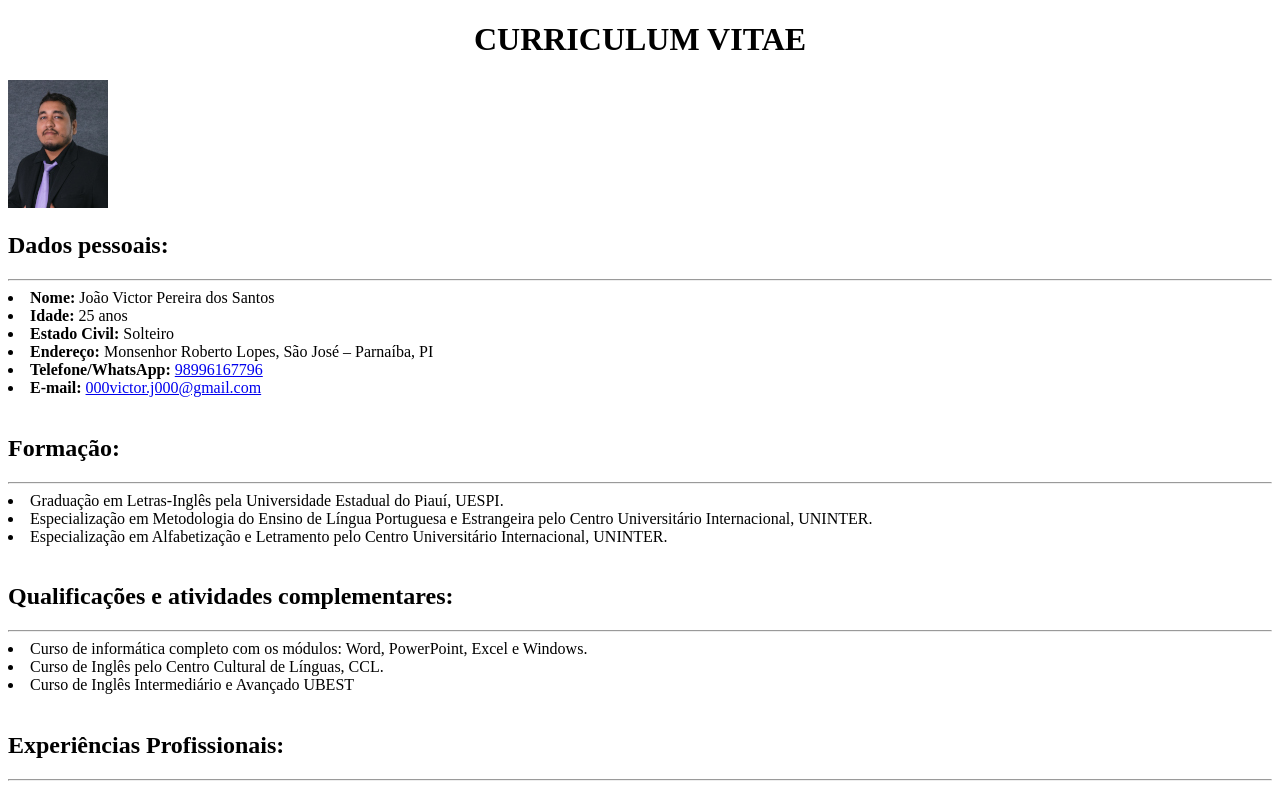
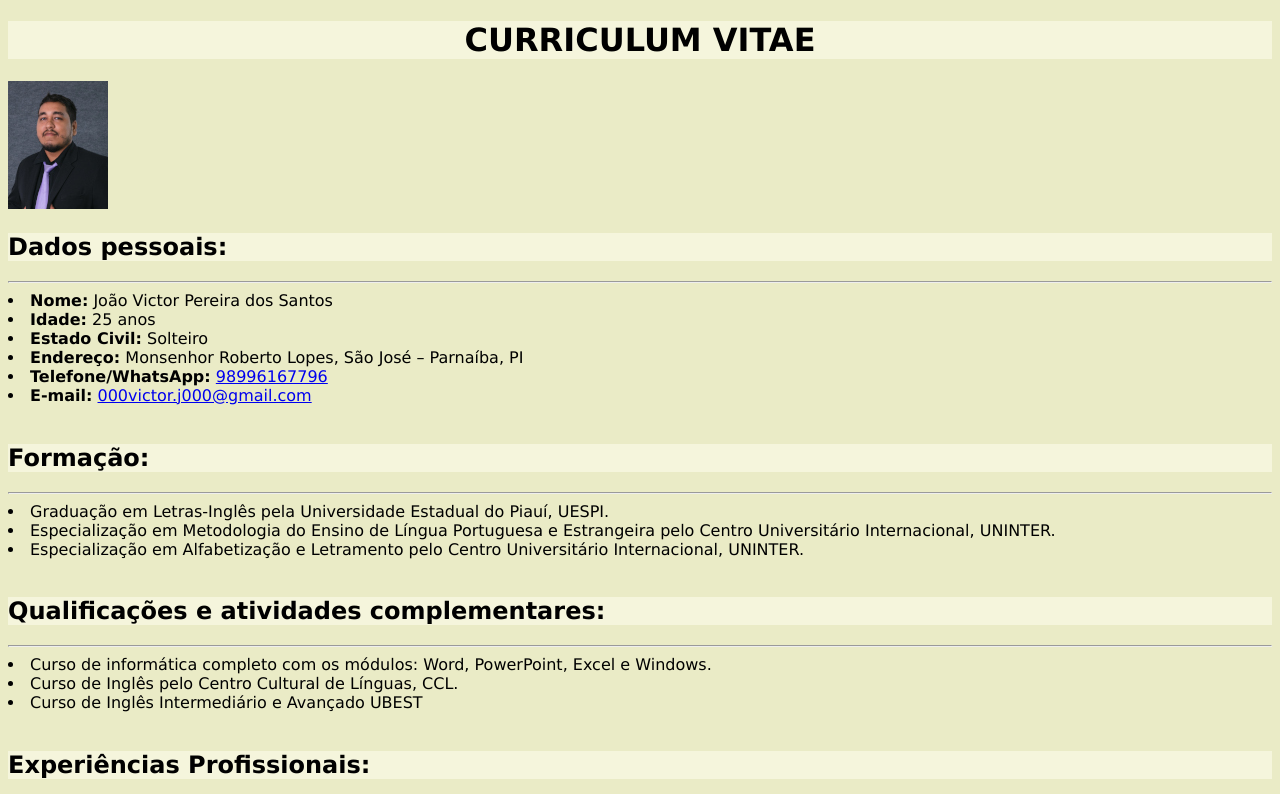
Before and after one commit to wiedzminv/curriculum-jv, a plain HTML site: page index.html in a window 1280 px wide. Shown: the top 794 px of the page. Drawn offline with Linux system fonts and the light colour scheme.

Commit message:
Update index.html

```diff
--- a/index.html
+++ b/index.html
@@ -4,6 +4,19 @@
     <meta charset="UTF-8">
     <meta name="viewport" content="width=device-width, initial-scale=1.0">
     <title>Currículo</title>
+        <style>
+        body {
+            background-color: rgb(234, 235, 198);
+            font-family: 'Lucida Sans', 'Lucida Sans Regular', 'Lucida Grande', 'Lucida Sans Unicode', Geneva, Verdana, sans-serif;
+
+        }
+        h2 {
+            background-color:beige;
+        }
+        h1 {
+            background-color: beige;
+        }
+    </style>
 </head>
 <body>
 <h1 style="text-align:center ;">CURRICULUM VITAE</h1>
```
